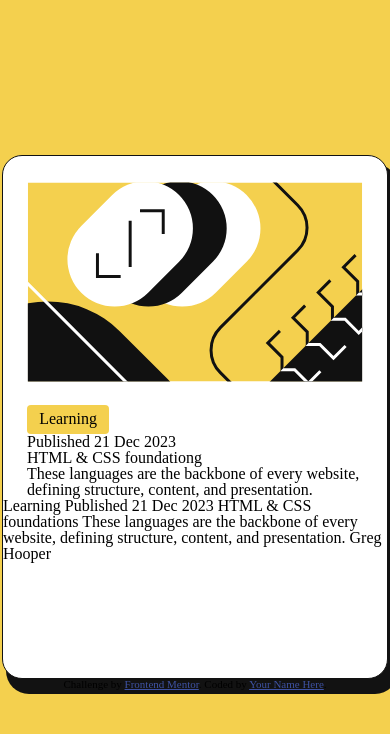
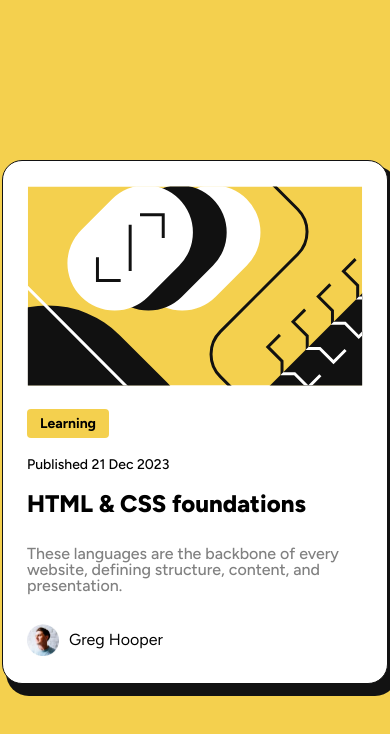
Before and after one commit to darrylrachel/fm-blog-card-preview, a plain HTML site: page index.html in a window 390 px wide. Drawn offline with Linux system fonts and the light colour scheme.

Commit message:
Finished desktop, working on mobile and final touches

```diff
--- a/assets/stylesheets/main.css
+++ b/assets/stylesheets/main.css
@@ -12,8 +12,8 @@ body {
   background-color: var(--yellow);
   width: 100%;
   height: 100vh;
+  font-family: "Figtree", sans-serif;
   font-size: 16px;
-  font-weight: 500;
   display: flex;
   flex-direction: column;
   align-items: center;
@@ -29,14 +29,21 @@ body {
   height: 522px;
   width: 384px;
   border-radius: 20px;
-  box-shadow: inset 0 0 0 2px black;
-  -webkit-box-shadow: 11px 17px 0px 3px rgba(0,0,0,0.75);
-  -moz-box-shadow: 11px 17px 0px 3px rgba(0,0,0,0.75);
-  box-shadow: 7px 12px 0px 3px var(--black);
+  /* box-shadow: inset 0 0 0 2px black; */
+  -webkit-box-shadow: 7px 9px 0px 3px var(--black);
+  -moz-box-shadow: 7px 9px 0px 3px var(--black);
+  box-shadow: 7px 9px 0px 3px var(--black);
+}
+.container:hover {
+  -webkit-box-shadow: 10px 12px 0px 3px var(--black);
+  -moz-box-shadow: 10px 12px 0px 3px var(--black);
+  box-shadow: 10px 12px 0px 3px var(--black);
+  transition: 300ms ease-in-out;
+  cursor: pointer;
 }
 
 .img__container {
-  padding-top: 26px;
+  padding-top: 25px;
 }
 
 .img__container img {
@@ -51,12 +58,10 @@ body {
   width: 336px;
 }
 
-.content__category {
-  /* padding: 5px 10px; */
-}
-
 .content__category p {
   background-color: var(--yellow);
+  font-size: 14px;
+  font-weight: 700;
   height: 29px;
   width: 82px;
   border-radius: 4px;
@@ -64,3 +69,60 @@ body {
   justify-content: center;
   align-items: center;
 }
+
+.content__date {
+  padding-top: 20px;
+}
+.content__date p {
+  font-size: 14px;
+  font-weight: 500;
+}
+
+.content__title {
+  padding-top: 20px;
+}
+.content__title p {
+  font-size: 24px;
+  font-weight: 800;
+}
+.content__title p:hover {
+  color: var(--yellow);
+  cursor: pointer;
+  transition: 300ms ease-in-out;
+}
+
+.content__body {
+  padding-top: 30px;
+}
+.content__body p {
+  color: var(--grey);
+  font-size: 16px;
+  font-weight: 500;
+}
+
+.content__author {
+  padding-top: 30px;
+  display: flex;
+  flex-direction: row;
+  align-items: center;
+}
+.content__author img {
+  width: 32px;
+  height: 32px;
+  padding-right: 10px;
+}
+.content_author {
+  font-size: 14px;
+  font-weight: 800;
+}
+
+@media  only screen and (min-width: 320px) and (max-width: 375px)  {
+  .container {
+    width: 300px;
+  }
+
+  .img__container img {
+    width: 279px;
+    height: 200px;
+  }
+}
--- a/index.html
+++ b/index.html
@@ -31,29 +31,23 @@
         <p>Published 21 Dec 2023</p>
       </div>
       <div class="content__title">
-        <p>HTML & CSS foundationg</p>
+        <p>HTML & CSS foundations</p>
       </div>
       <div class="content__body">
         <p>These languages are the backbone of every website, defining structure, content, and presentation.</p>
       </div>
+      <div class="content__author">
+        <img src="assets/images/image-avatar.webp" alt="Author profile image">
+        <p>Greg Hooper</p>
+      </div>
     </div>
-
-    Learning
-
-  Published 21 Dec 2023
-
-  HTML & CSS foundations
-
-  These languages are the backbone of every website, defining structure, content, and presentation.
-
-  Greg Hooper
   </div>
 
 
-
+<!--
   <div class="attribution">
     Challenge by <a href="https://www.frontendmentor.io?ref=challenge" target="_blank">Frontend Mentor</a>.
     Coded by <a href="#">Your Name Here</a>.
-  </div>
+  </div> -->
 </body>
 </html>
```
